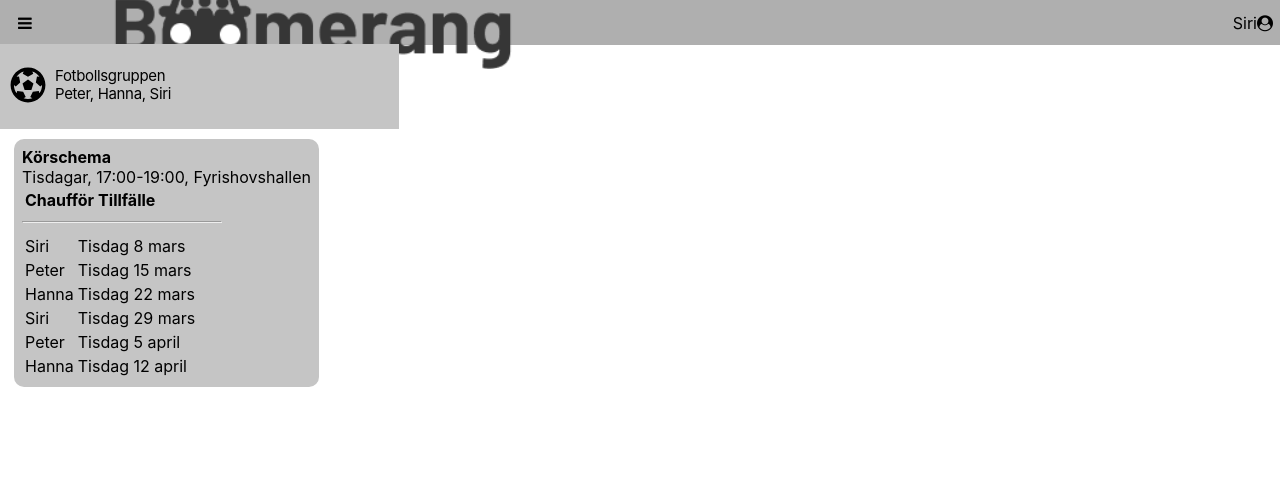
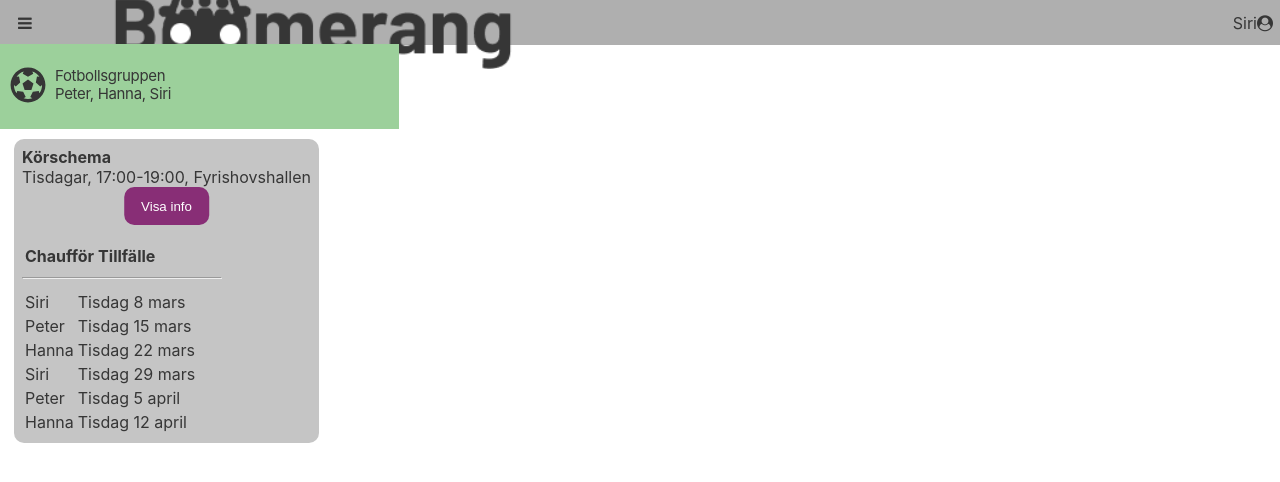
Before and after one commit to miotholerus/boomerang, a React (Create React App) app: page /viewschedule in a window 1280 px wide. Shown: the top 482 px of the page. Built offline with nearby package versions, Linux system fonts and the light colour scheme.

Commit message:
16 april Mio

```diff
--- a/public/styles.css
+++ b/public/styles.css
@@ -31,6 +31,7 @@ p {
 body {
   /* font-size: larger; */
   font-family: "Open Sans";
+  color: #363636;
 }
 
 /* HEADERN */
@@ -41,6 +42,7 @@ body {
   height: 45px;
   width: 100%;
   padding-left: 18px;
+  padding-right: 7px;
 }
 /* Header side-by-side-försök */
 .flex {
@@ -62,7 +64,7 @@ body {
 /* SUBHEADER FOTBOLLSGRUPPEN */
 .sub-header-football {
   display: flex;
-  background-color: #c5c5c5;
+  background-color: #9CD09B;
   padding-top: 16px;
   width: 100%; /* 100% funkar inte i ViewSchedule av någon anledning */
   height: 85px;
@@ -123,8 +125,7 @@ i.li-user-icon {
 
 
 
-.button-v3 {
-
+.button-v1 {
   /* top: 50%; */
   left: 50%;
   /* -ms-transform: translate(-50%, -50%); */
@@ -139,9 +140,26 @@ i.li-user-icon {
   background-color: white;
   text-decoration: none;
   color: black;
+  /* text-align: center; */
+}
 
+.button-v2 {
+  background-color: #882E76;
+  color: white;
+  height: 38px;
 
-  /* text-align: center; */
+  padding-left: 6%;
+  padding-right: 6%;
+
+  border-radius: 10px;
+  border: none;
+
+  left: 50%;
+  transform: translate(-50%, -0%);
+  position: relative;
+
+  margin-bottom: 18px;
+
 }
 
 
--- a/src/components/CreateSchedule.js
+++ b/src/components/CreateSchedule.js
@@ -4,9 +4,6 @@ import Header from './Header'
 import ViewSchedule from './ViewSchedule'
 import {BrowserRouter as Router, Route, Switch, Link, useHistory} from "react-router-dom";
 import FootballBanner from './FootballBanner'
-
-
-
 
 
 
@@ -18,7 +15,7 @@ export default function CreateSchedule({KEY}) {
 
     function SaveSchedule(e) {
       // spara här
-      alert("Kör saveSchedule");
+      //alert("Kör saveSchedule");
       // const starttid = starttidRef.current.value;
 
       const starttid = document.getElementById("starttid");
@@ -31,7 +28,7 @@ export default function CreateSchedule({KEY}) {
 
 
       // if (starttid === '') return;
-      alert(starttid.value+" "+sluttid.value+" "+adress.value+" "+veckodag.value+" "+upprepa.value+" "+startdatum.value+" "+slutdatum.value);
+      // alert(starttid.value+" "+sluttid.value+" "+adress.value+" "+veckodag.value+" "+upprepa.value+" "+startdatum.value+" "+slutdatum.value);
 
       const newSchedule = [starttid, sluttid, adress, veckodag, upprepa, startdatum, slutdatum];
 
@@ -46,7 +43,7 @@ export default function CreateSchedule({KEY}) {
     }
 
     return (
-      <button type="button" className="button-v3" onClick={SaveSchedule}>Gå vidare</button>
+      <button type="button" className="button-v2" onClick={SaveSchedule}>Gå vidare</button>
     )
   }
 
@@ -129,9 +126,9 @@ export default function CreateSchedule({KEY}) {
 
           <SaveButton/>
 
-          {/* <Link to="/viewschedule" className="button-v3" onClick={saveSchedule}>Gå vidare</Link>
+          {/* <Link to="/viewschedule" className="button-v2" onClick={saveSchedule}>Gå vidare</Link>
 
-          <button onClick={saveSchedule} className="button-v3">
+          <button onClick={saveSchedule} className="button-v2">
             Gå vidare
           </button> */}
 
--- a/src/components/ViewSchedule.js
+++ b/src/components/ViewSchedule.js
@@ -14,6 +14,18 @@ export default function ViewSchedule({ KEY }) {
     // const schedule = JSON.parse(localStorage.getItem(KEY));
     // console.log(schedule);
 
+    function Show() {
+        const starttid = document.getElementById("starttid");
+        const sluttid = document.getElementById("sluttid");
+        const adress = document.getElementById("adress-for-destination");
+        const veckodag = document.getElementById("veckodag");
+        const upprepa = document.getElementById("upprepa");
+        const startdatum = document.getElementById("startdatum");
+        const slutdatum = document.getElementById("slutdatum");
+
+        alert(starttid.value+" "+sluttid.value+" "+adress.value+" "+veckodag.value+" "+upprepa.value+" "+startdatum.value+" "+slutdatum.value);
+    }
+
     return (
 
         // egentligen bör vi hämta och mappa en lista av occations ur schedule, snarare än direkt över schedule
@@ -28,8 +40,8 @@ export default function ViewSchedule({ KEY }) {
 
                 <form className="container form schedule-box"><b>Körschema</b>
                     <div className="scheduleList">Tisdagar, 17:00-19:00, Fyrishovshallen
-                <br></br>
-
+                    <br></br>
+                    <button className="button-v2" onClick={Show}>Visa info</button>
                         <table >
                             <tr>
                                 <th>Chaufför</th>
```
